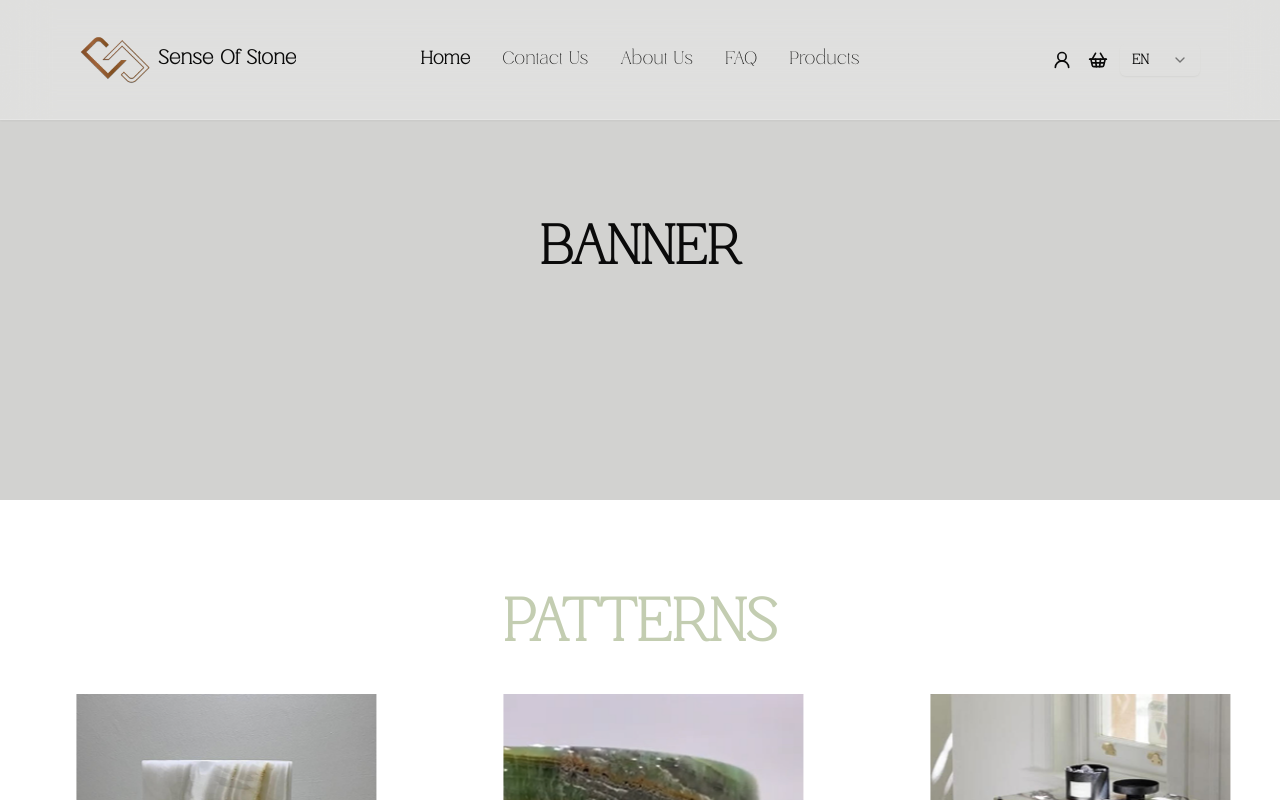
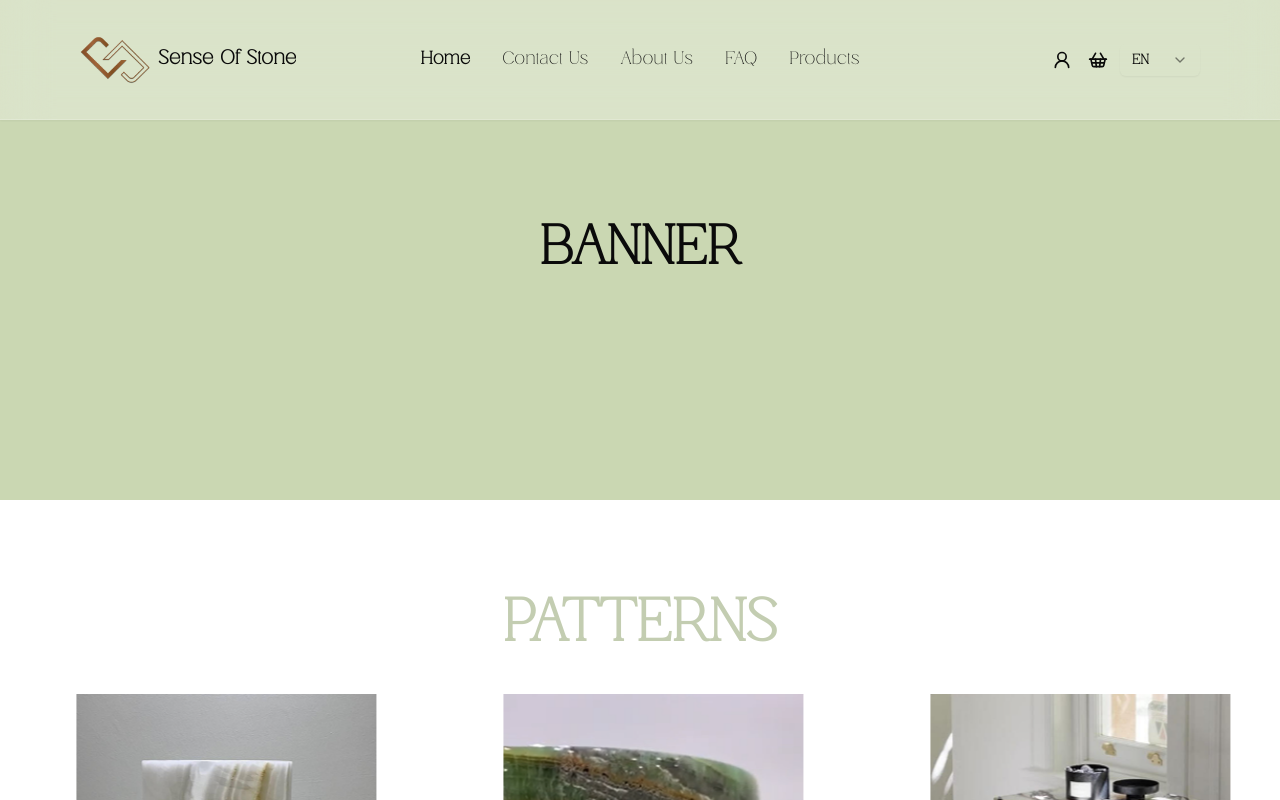
Before and after one commit to sorez94/developing-sos, a Next.js app: page /en in a window 1280 px wide. Shown: the top 800 px of the page. Built offline with nearby package versions, Linux system fonts and the light colour scheme.

Commit message:
blur header

```diff
--- a/components/Banner.tsx
+++ b/components/Banner.tsx
@@ -1,8 +1,7 @@
 import React from 'react';
-
 const Banner = () => {
     return (
-        <div className=' flex items-center justify-center w-full h-[500px] bg-[rgb(210,210,208)]'>
+        <div className=' flex items-center justify-center w-full h-[500px] bg-[rgb(202,215,178)]'>
             <h1 className='text-[55px]'> BANNER </h1>
         </div>
     );
```
